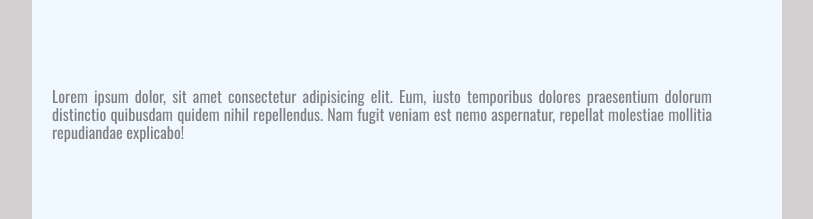
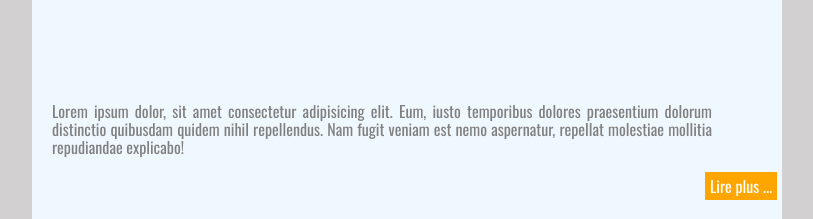
Before and after one commit to Kaiser-G/Page-Super-Avenger, a plain HTML site: page index.html in a window 1280 px wide. Shown: the part 218-437 px from the top of the page, without its empty margins (233-1046 px from the left). Drawn offline with nearby package versions, Linux system fonts and the light colour scheme.

Commit message:
Rajout de margin sur P2

```diff
--- a/css/style.css
+++ b/css/style.css
@@ -61,6 +61,11 @@ article p {
     color: gray;
 }
 
+article .p2 {
+    margin-top: 105px;
+    margin-bottom: 10px;
+}
+
 article a {
     float: right;
     text-decoration: none;
--- a/index.html
+++ b/index.html
@@ -22,10 +22,12 @@
     <main>
         <article>
             <h2>Qui sommes-nous</h2> <img src="img/equipe.png" alt="photo de l'équipe" />
-            <p>Lorem ipsum dolor sit amet consectetur adipisicing elit. Aliquam maxime eius non dolorem nemo beatae, ea
+            <p class="p1">Lorem ipsum dolor sit amet consectetur adipisicing elit. Aliquam maxime eius non dolorem nemo
+                beatae, ea
                 explicabo assumenda blanditiis optio quia! Culpa ipsum quos laudantium explicabo beatae minima
                 repellendus. Qui!</p>
-            <p>Lorem ipsum dolor, sit amet consectetur adipisicing elit. Eum, iusto temporibus dolores praesentium
+            <p class="p2">Lorem ipsum dolor, sit amet consectetur adipisicing elit. Eum, iusto temporibus dolores
+                praesentium
                 dolorum distinctio quibusdam quidem nihil repellendus. Nam fugit veniam est nemo aspernatur, repellat
                 molestiae mollitia repudiandae explicabo!</p> <a href="#">Lire plus ...</a>
         </article>
```
